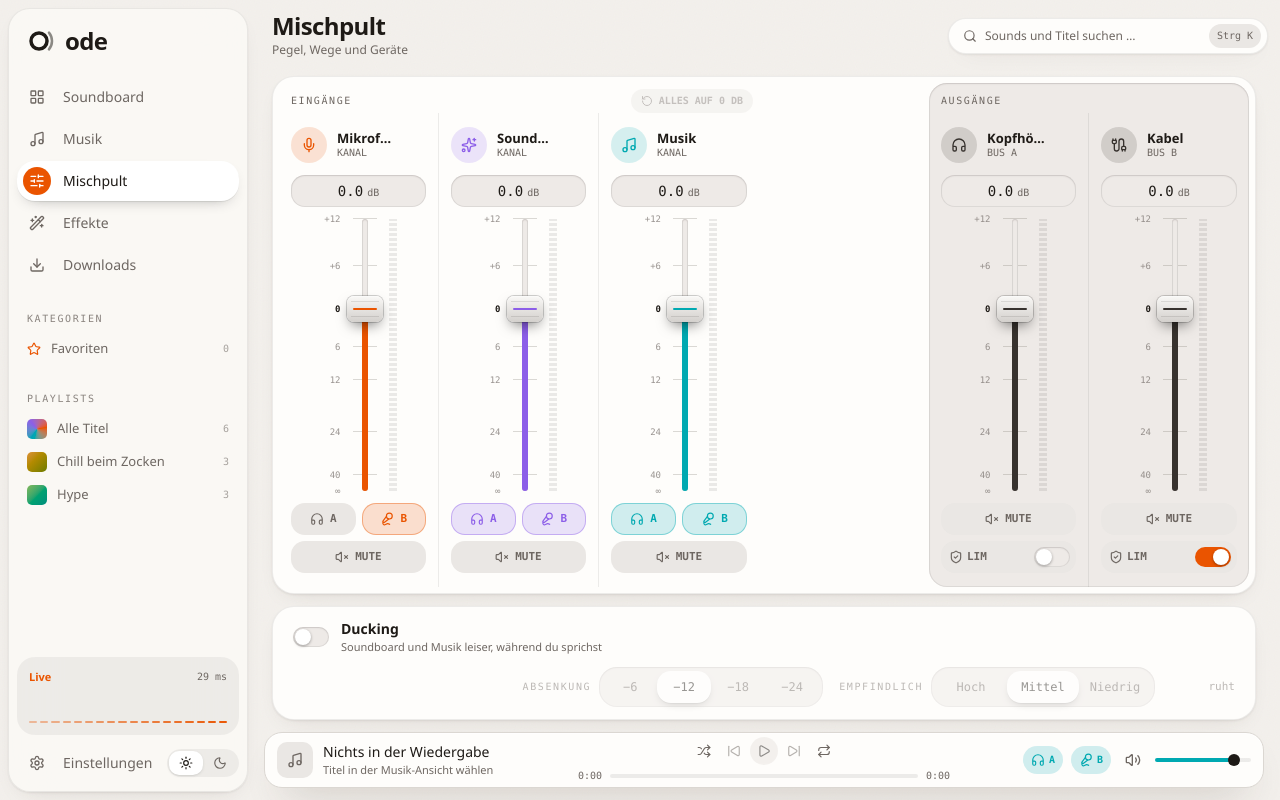
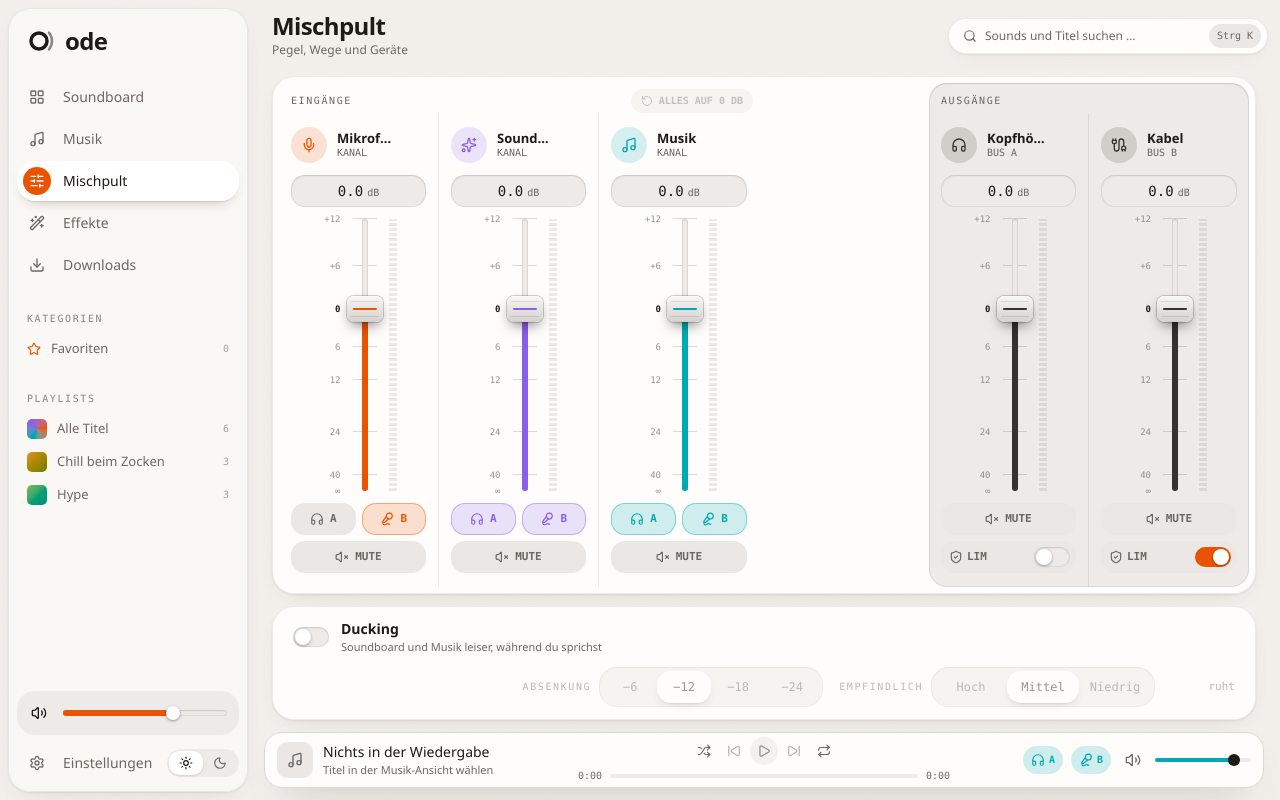
Before and after one commit to MosesCommitsFraud/Ode, a React (Vite) app: page / in a window 1280 px wide. Built offline with nearby package versions, Linux system fonts and the light colour scheme; the HTML template or start-up script is replaced by a standard one.

Commit message:
Lautstärke-Regler für den Ausgang statt Live-Karte
Unten links in der Sidebar: Pegel von Ausgang B im Regler, Ziehen ändert
die Lautstärke, Symbol schaltet stumm. Live-Text und Latenz entfernt.

```diff
--- a/src/components/mixer/Fader.tsx
+++ b/src/components/mixer/Fader.tsx
@@ -1,16 +1,16 @@
 import { useRef, type KeyboardEvent, type PointerEvent, type ReactNode } from "react";
 import { cn } from "~/lib/utils";
 
-const MIN_DB = -60;
-const MAX_DB = 12;
+export const MIN_DB = -60;
+export const MAX_DB = 12;
 
 /** Fader-Kurve: oben feiner aufgelöst, wie bei Hardware-Pulten. */
-function dbToPosition(db: number) {
+export function dbToPosition(db: number) {
   if (db <= MIN_DB) return 0;
   return Math.pow((db - MIN_DB) / (MAX_DB - MIN_DB), 2.2);
 }
 
-function positionToDb(pos: number) {
+export function positionToDb(pos: number) {
   if (pos <= 0.001) return MIN_DB;
   const db = MIN_DB + Math.pow(pos, 1 / 2.2) * (MAX_DB - MIN_DB);
   return Math.round(db * 2) / 2;
--- /dev/null
+++ b/src/components/shell/OutputVolume.tsx
@@ -0,0 +1,96 @@
+import { Volume1, Volume2, VolumeX } from "lucide-react";
+import { useRef, type KeyboardEvent, type PointerEvent } from "react";
+import { dbToPosition, MAX_DB, MIN_DB, positionToDb } from "~/components/mixer/Fader";
+import { actions, useStore } from "~/lib/store";
+import { cn, formatDb, gainToDb } from "~/lib/utils";
+
+const FLOOR = -60;
+const FALL_DB = 1.6;
+
+/**
+ * Schnellzugriff auf das, was rausgeht (Ausgang B, das Kabel): Pegel im
+ * Regler, Ziehen ändert die Lautstärke, das Symbol schaltet stumm.
+ */
+export function OutputVolume() {
+  const out = useStore((s) => s.outputs.b);
+  const peak = useStore((s) => (s.info ? (s.meters?.outB.peak ?? 0) : 0));
+  const track = useRef<HTMLDivElement>(null);
+  const display = useRef(FLOOR);
+
+  const db = gainToDb(out.muted ? 0 : peak, FLOOR);
+  display.current = Math.max(db, display.current - FALL_DB);
+  const level = Math.min(1, Math.max(0, (display.current - FLOOR) / -FLOOR));
+  const pos = dbToPosition(out.gainDb);
+
+  const setGain = (gainDb: number) => actions.setOutput("b", { gainDb });
+
+  const update = (clientX: number) => {
+    const rect = track.current?.getBoundingClientRect();
+    if (!rect) return;
+    setGain(positionToDb(Math.min(1, Math.max(0, (clientX - rect.left) / rect.width))));
+  };
+
+  const onPointerDown = (e: PointerEvent) => {
+    e.currentTarget.setPointerCapture(e.pointerId);
+    update(e.clientX);
+  };
+
+  const onPointerMove = (e: PointerEvent) => {
+    if (e.currentTarget.hasPointerCapture(e.pointerId)) update(e.clientX);
+  };
+
+  const onKeyDown = (e: KeyboardEvent) => {
+    const step = e.shiftKey ? 0.5 : 1;
+    if (e.key === "ArrowRight" || e.key === "ArrowUp") setGain(Math.min(MAX_DB, out.gainDb + step));
+    else if (e.key === "ArrowLeft" || e.key === "ArrowDown") setGain(Math.max(MIN_DB, out.gainDb - step));
+    else if (e.key === "Home") setGain(0);
+    else return;
+    e.preventDefault();
+  };
+
+  const Icon = out.muted || out.gainDb <= MIN_DB ? VolumeX : out.gainDb < -12 ? Volume1 : Volume2;
+
+  return (
+    <div className="flex h-11 items-center gap-2 rounded-xl bg-sidebar-accent pr-3 pl-1.5">
+      <button
+        type="button"
+        title={out.muted ? "Ausgang wieder einschalten" : "Ausgang stummschalten"}
+        onClick={() => actions.setOutput("b", { muted: !out.muted })}
+        className={cn(
+          "flex size-8 shrink-0 cursor-default items-center justify-center rounded-lg transition-colors hover:bg-accent [&_svg]:size-4",
+          out.muted ? "text-error-foreground" : "text-foreground",
+        )}
+      >
+        <Icon />
+      </button>
+
+      <div
+        ref={track}
+        role="slider"
+        tabIndex={0}
+        aria-label="Lautstärke Ausgang"
+        aria-valuemin={MIN_DB}
+        aria-valuemax={MAX_DB}
+        aria-valuenow={out.gainDb}
+        aria-valuetext={`${formatDb(out.gainDb)} dB`}
+        title={`${formatDb(out.gainDb)} dB · Doppelklick: 0 dB`}
+        onPointerDown={onPointerDown}
+        onPointerMove={onPointerMove}
+        onDoubleClick={() => setGain(0)}
+        onKeyDown={onKeyDown}
+        className="group relative h-5 flex-1 touch-none rounded-full outline-none focus-visible:ring-2 focus-visible:ring-ring"
+      >
+        <div className="well absolute inset-x-0 top-1/2 h-1.5 -translate-y-1/2 overflow-hidden rounded-full">
+          {/* Eingestellte Lautstärke */}
+          <div className="absolute inset-y-0 left-0 bg-foreground/25" style={{ width: `${pos * 100}%` }} />
+          {/* Was gerade rausgeht */}
+          <div className="absolute inset-y-0 left-0 bg-primary" style={{ width: `${Math.min(level, pos) * 100}%` }} />
+        </div>
+        <div
+          className="absolute top-1/2 size-3.5 -translate-x-1/2 -translate-y-1/2 rounded-full bg-white shadow-[0_1px_3px_oklch(0%_0_0/40%)] transition-transform group-active:scale-110"
+          style={{ left: `${pos * 100}%` }}
+        />
+      </div>
+    </div>
+  );
+}
--- a/src/components/shell/Sidebar.tsx
+++ b/src/components/shell/Sidebar.tsx
@@ -1,8 +1,8 @@
 import { Download, LayoutGrid, Moon, Music, Plus, Settings, SlidersHorizontal, Star, Sun, Wand2 } from "lucide-react";
-import { useEffect, useRef, type ReactNode } from "react";
+import { useEffect, type ReactNode } from "react";
 import { music, useMusic } from "~/lib/music";
-import { useStore } from "~/lib/store";
-import { cn, gainToDb } from "~/lib/utils";
+import { cn } from "~/lib/utils";
+import { OutputVolume } from "./OutputVolume";
 
 export type View = "soundboard" | "music" | "mixer" | "effects" | "downloads" | "settings";
 
@@ -184,39 +184,6 @@ function Playlists({ view, onView }: { view: View; onView: (view: View) => void
   );
 }
 
-/** Kleine Live-Anzeige: Mikrofonpegel als Balkenreihe und die aktuelle Latenz. */
-function LiveCard() {
-  const meters = useStore((s) => s.meters);
-  const info = useStore((s) => s.info);
-  const history = useRef<number[]>(Array(18).fill(0));
-
-  const peak = meters?.channels.find((c) => c.id === "mic")?.peak ?? 0;
-  const level = info ? (gainToDb(peak, -48) + 48) / 48 : 0;
-  history.current = [...history.current.slice(1), level];
-
-  return (
-    <div className="rounded-xl bg-sidebar-accent p-3">
-      <div className="flex items-center justify-between">
-        <span className={cn("text-2xs font-semibold", info ? "text-primary" : "text-muted-foreground")}>
-          {info ? "Live" : "Engine aus"}
-        </span>
-        <span className="font-mono text-3xs text-muted-foreground tabular-nums">
-          {info && meters ? `${meters.latencyMs.toFixed(0)} ms` : "—"}
-        </span>
-      </div>
-      <div className="mt-2.5 flex h-7 items-end gap-[3px]">
-        {history.current.map((v, i) => (
-          <span
-            key={i}
-            className="flex-1 rounded-[2px] bg-primary transition-[height] duration-75"
-            style={{ height: `${Math.max(8, v * 100)}%`, opacity: info ? 0.35 + (i / 18) * 0.65 : 0.15 }}
-          />
-        ))}
-      </div>
-    </div>
-  );
-}
-
 function ThemeToggle({ dark, onToggle }: { dark: boolean; onToggle: () => void }) {
   return (
     <div className="relative grid grid-cols-2 rounded-lg bg-sidebar-accent p-0.5">
@@ -279,7 +246,7 @@ export function Sidebar({
       </nav>
 
       <div className="space-y-2 p-2">
-        <LiveCard />
+        <OutputVolume />
         <div className="flex items-center gap-1.5">
           <div className="min-w-0 flex-1">
             <NavItem
```
